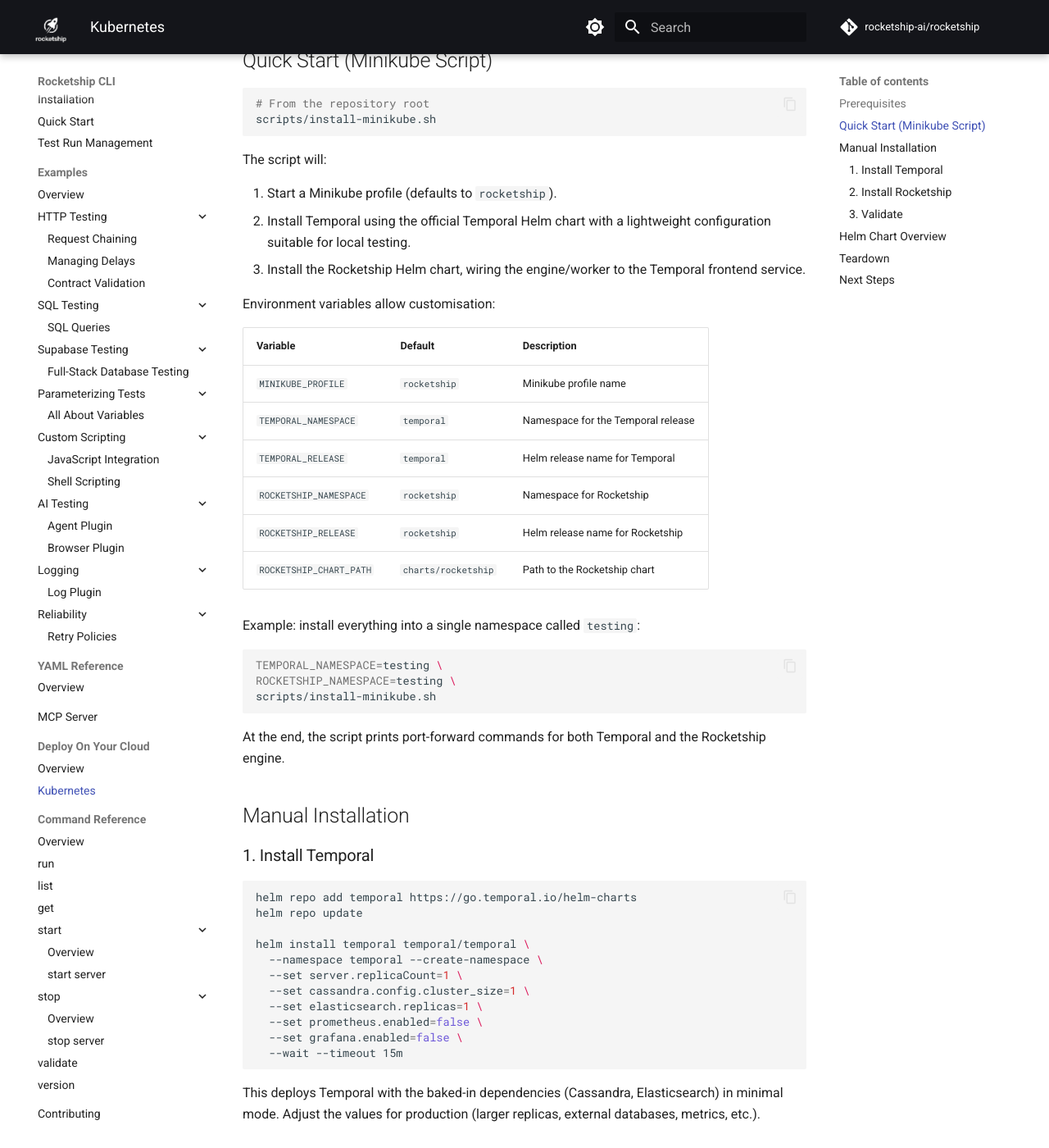
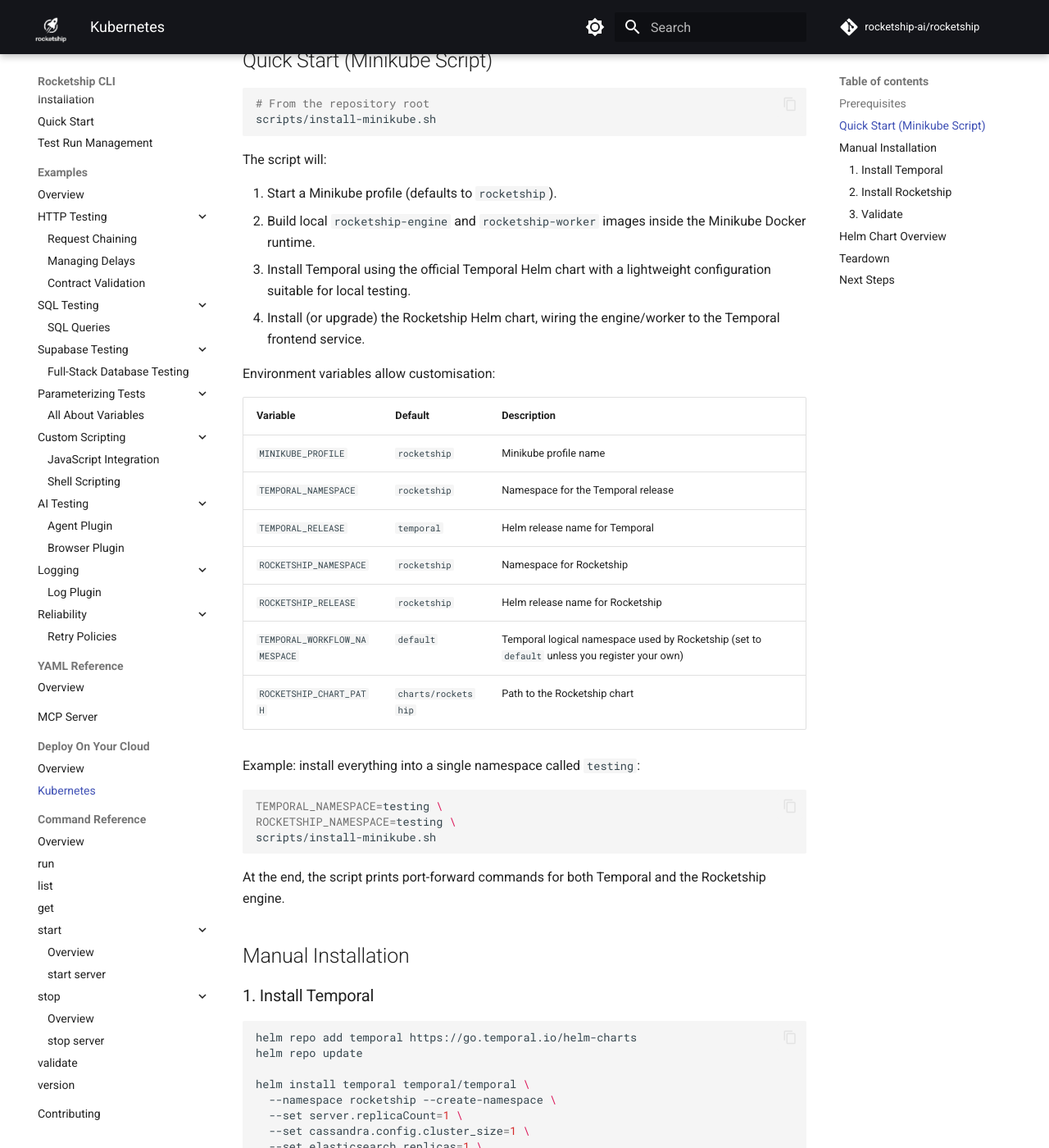
Before and after one commit to rocketship-ai/rocketship, an MkDocs documentation site: the page built from docs/src/deploy-on-kubernetes.md, in a window 1280 px wide and 1400 px high, scrolled down 476 px. Shown: the whole window at 82% size. Built offline with MkDocs 1.6.1 and Material for MkDocs 9.7.7, drawn with Linux system fonts in a browser that asks for light colours; comment, search, counter and statistics services are not loaded; some of the changed text lies outside the part shown.

Commit message:
minikube cluster spins up with all pods

````diff
--- a/docs/src/deploy-on-kubernetes.md
+++ b/docs/src/deploy-on-kubernetes.md
@@ -19,18 +19,20 @@
 The script will:
 
 1. Start a Minikube profile (defaults to `rocketship`).
-2. Install Temporal using the official Temporal Helm chart with a lightweight configuration suitable for local testing.
-3. Install the Rocketship Helm chart, wiring the engine/worker to the Temporal frontend service.
+2. Build local `rocketship-engine` and `rocketship-worker` images inside the Minikube Docker runtime.
+3. Install Temporal using the official Temporal Helm chart with a lightweight configuration suitable for local testing.
+4. Install (or upgrade) the Rocketship Helm chart, wiring the engine/worker to the Temporal frontend service.
 
 Environment variables allow customisation:
 
 | Variable              | Default            | Description                                   |
 | --------------------- | ------------------ | --------------------------------------------- |
 | `MINIKUBE_PROFILE`    | `rocketship`       | Minikube profile name                         |
-| `TEMPORAL_NAMESPACE`  | `temporal`         | Namespace for the Temporal release            |
+| `TEMPORAL_NAMESPACE`  | `rocketship`       | Namespace for the Temporal release            |
 | `TEMPORAL_RELEASE`    | `temporal`         | Helm release name for Temporal                |
 | `ROCKETSHIP_NAMESPACE`| `rocketship`       | Namespace for Rocketship                      |
 | `ROCKETSHIP_RELEASE`  | `rocketship`       | Helm release name for Rocketship              |
+| `TEMPORAL_WORKFLOW_NAMESPACE` | `default` | Temporal logical namespace used by Rocketship (set to `default` unless you register your own) |
 | `ROCKETSHIP_CHART_PATH` | `charts/rocketship` | Path to the Rocketship chart                 |
 
 Example: install everything into a single namespace called `testing`:
@@ -52,7 +54,7 @@
 helm repo update
 
 helm install temporal temporal/temporal \
-  --namespace temporal --create-namespace \
+  --namespace rocketship --create-namespace \
   --set server.replicaCount=1 \
   --set cassandra.config.cluster_size=1 \
   --set elasticsearch.replicas=1 \
@@ -68,8 +70,11 @@
 ```bash
 helm install rocketship charts/rocketship \
   --namespace rocketship --create-namespace \
-  --set temporal.host="temporal-frontend.temporal:7233" \
+  --set temporal.host="temporal-frontend.rocketship:7233" \
+  --set temporal.namespace="default" \
   --wait
+
+> **Tip:** When testing locally (e.g., with Minikube) build engine/worker images inside the cluster and override `engine.image.*` / `worker.image.*` via `--set` so the chart uses those local tags.
 ```
 
 The `temporal.host` value must point at the Temporal frontend service. If you installed Temporal with a different release or namespace, update the hostname accordingly (`<release>-frontend.<namespace>:7233`).
@@ -77,7 +82,7 @@
 ### 3. Validate
 
 ```bash
-kubectl get pods --namespace temporal
+kubectl get pods --namespace rocketship
 kubectl get pods --namespace rocketship
 ```
 
````
Also changed, not shown: other parts of docs/src/deploy-on-kubernetes.md (+1 -1 lines), 6 other files.
